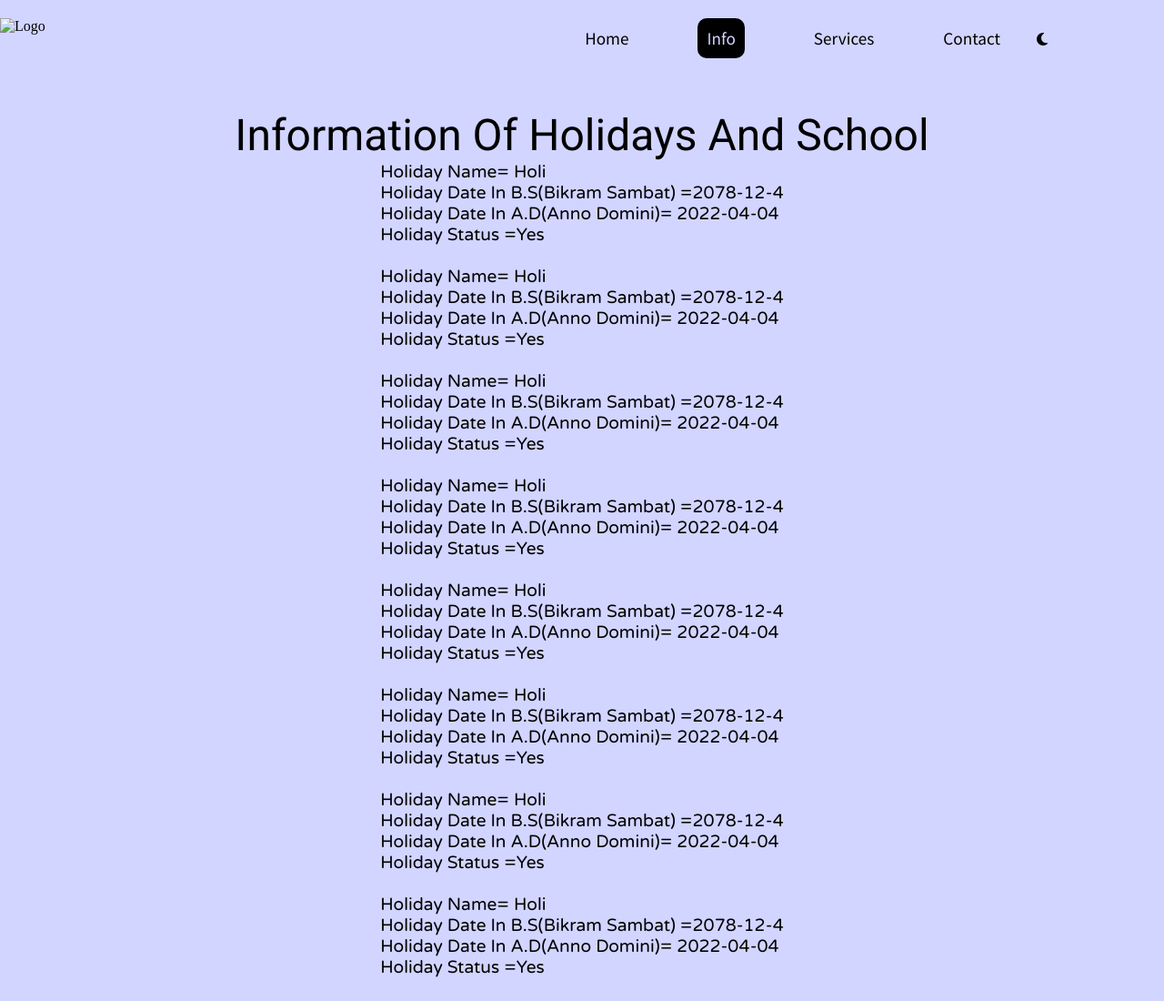
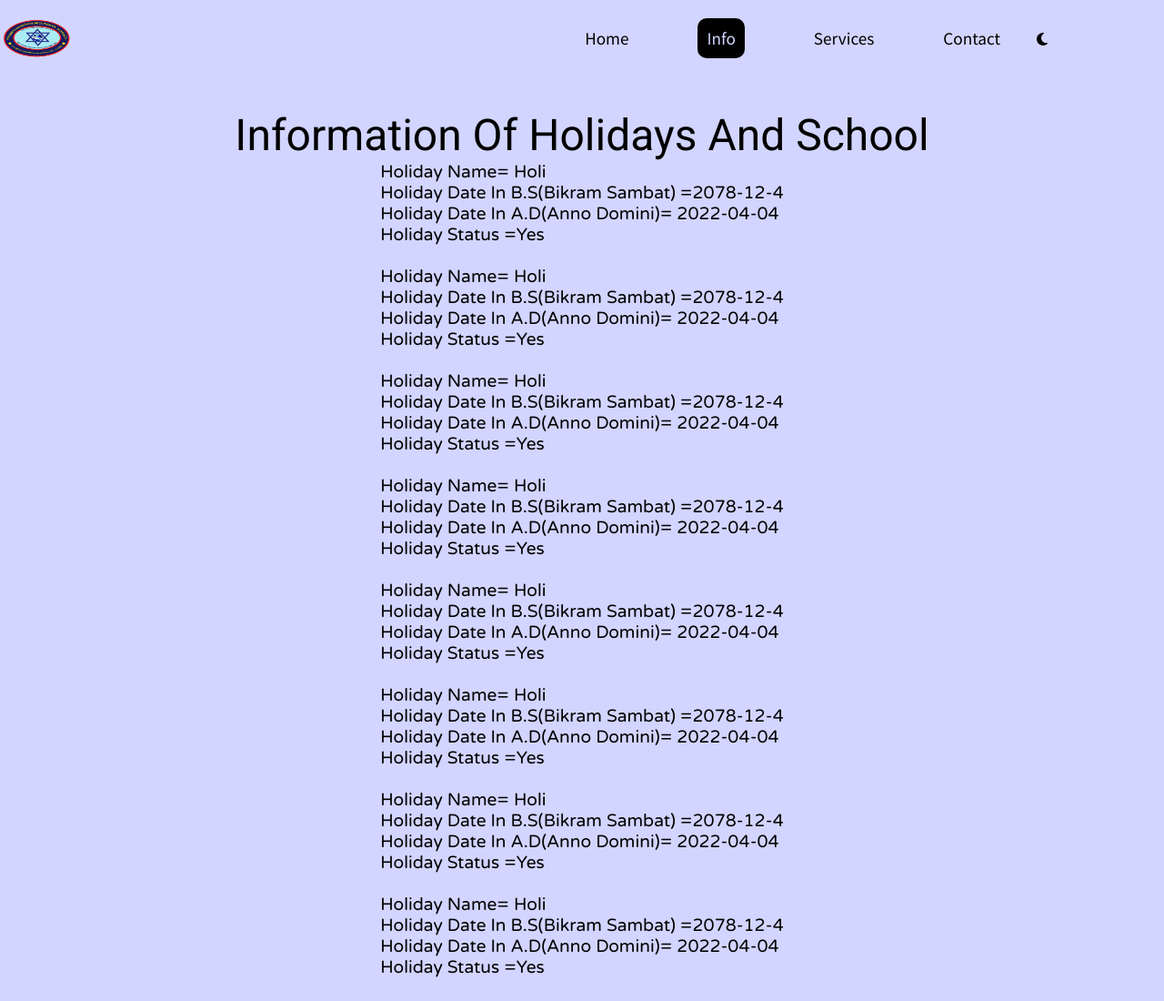
Before and after one commit to Gobinda-Prasad-Poudel/hpsstpr, a plain HTML site: page info.html in a window 1280 px wide. Shown: the top 1100 px of the page at 91% size. Drawn offline with nearby package versions, Linux system fonts and the light colour scheme.

Commit message:
Update info.html

```diff
--- a/info.html
+++ b/info.html
@@ -16,7 +16,7 @@
     <div id="main">
         <div class="navbar">
             <nav class="nav-bar-list">
-                <img src="/Images/logo.png" alt="Logo" id="logo">
+                <img src="logo.png" alt="Logo" id="logo">
                 <ul class="lists">
                     <li><a href="index.html" target="_blank">Home</a></li>
                     <li><a href="#" id="active" target="_blank">Info</a></li>
```
